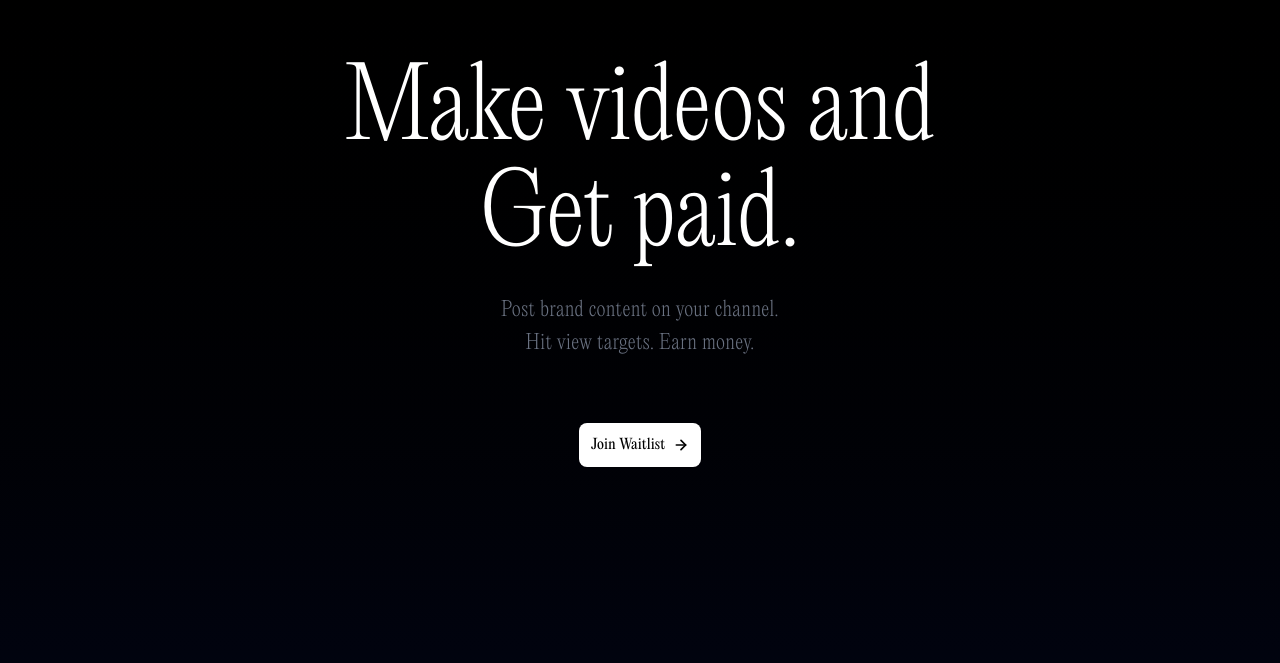
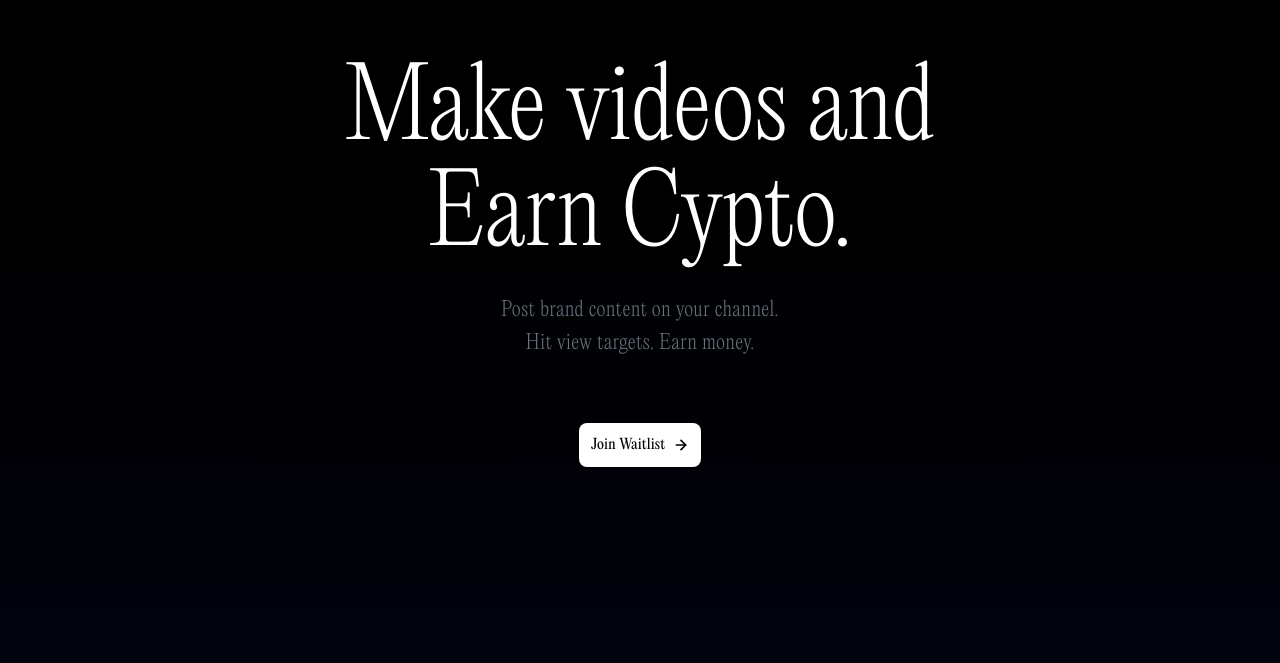
Before and after one commit to 0xazanul/Clipping_waitlst_and_landingf, a Next.js app: page / in a window 1280 px wide. Shown: the part 137-800 px from the top of the page. Built offline with nearby package versions, Linux system fonts and the light colour scheme; no server answers.

Commit message:
final afetr color testing

```diff
--- a/components/HeroSection.tsx
+++ b/components/HeroSection.tsx
@@ -22,7 +22,7 @@ export default function HeroSection({ onJoinWaitlist }: HeroSectionProps) {
           <h1 className="text-6xl md:text-8xl font-light tracking-normal leading-[1.1] text-white">
             Make videos and
             <br />
-            Get paid.
+            Earn Cypto.
           </h1>
 
           <p className="text-xl text-gray-500 max-w-lg mx-auto font-light leading-relaxed tracking-wide">
```
